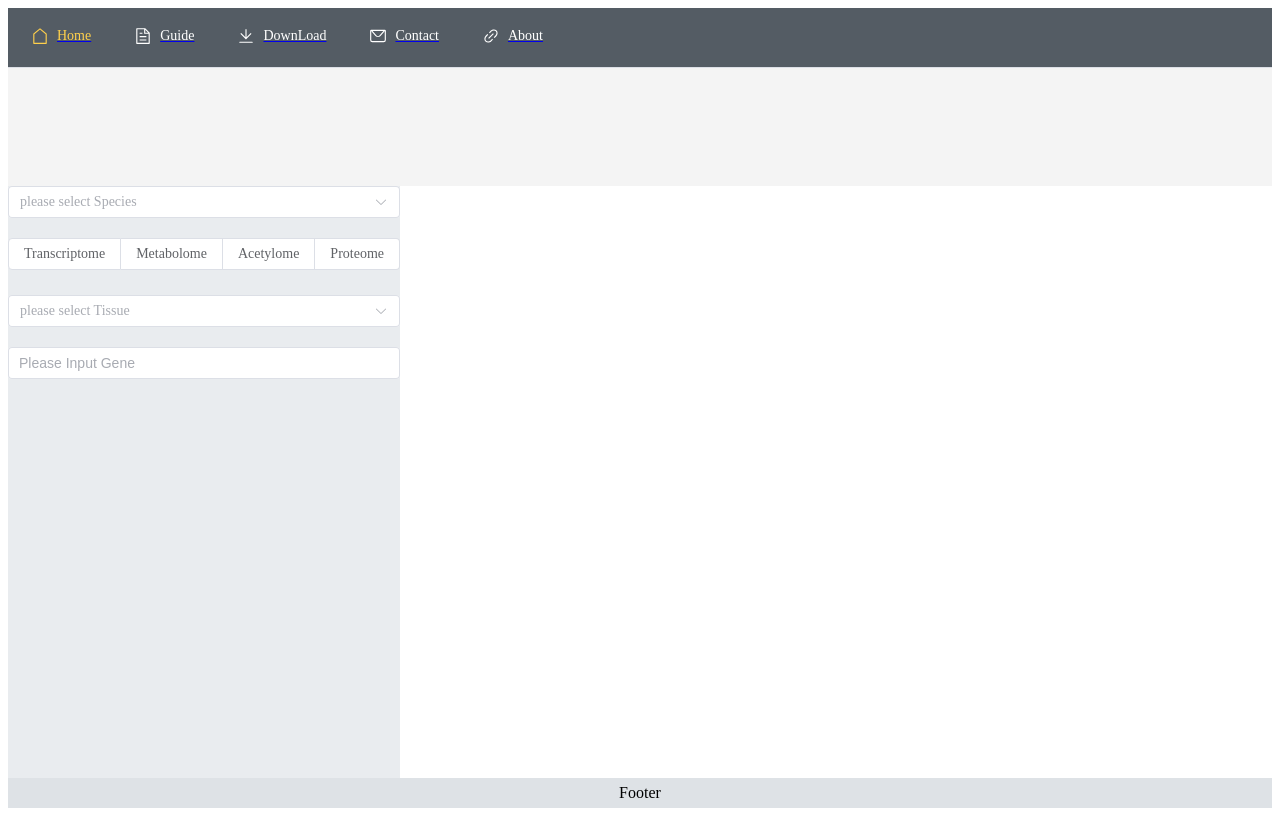
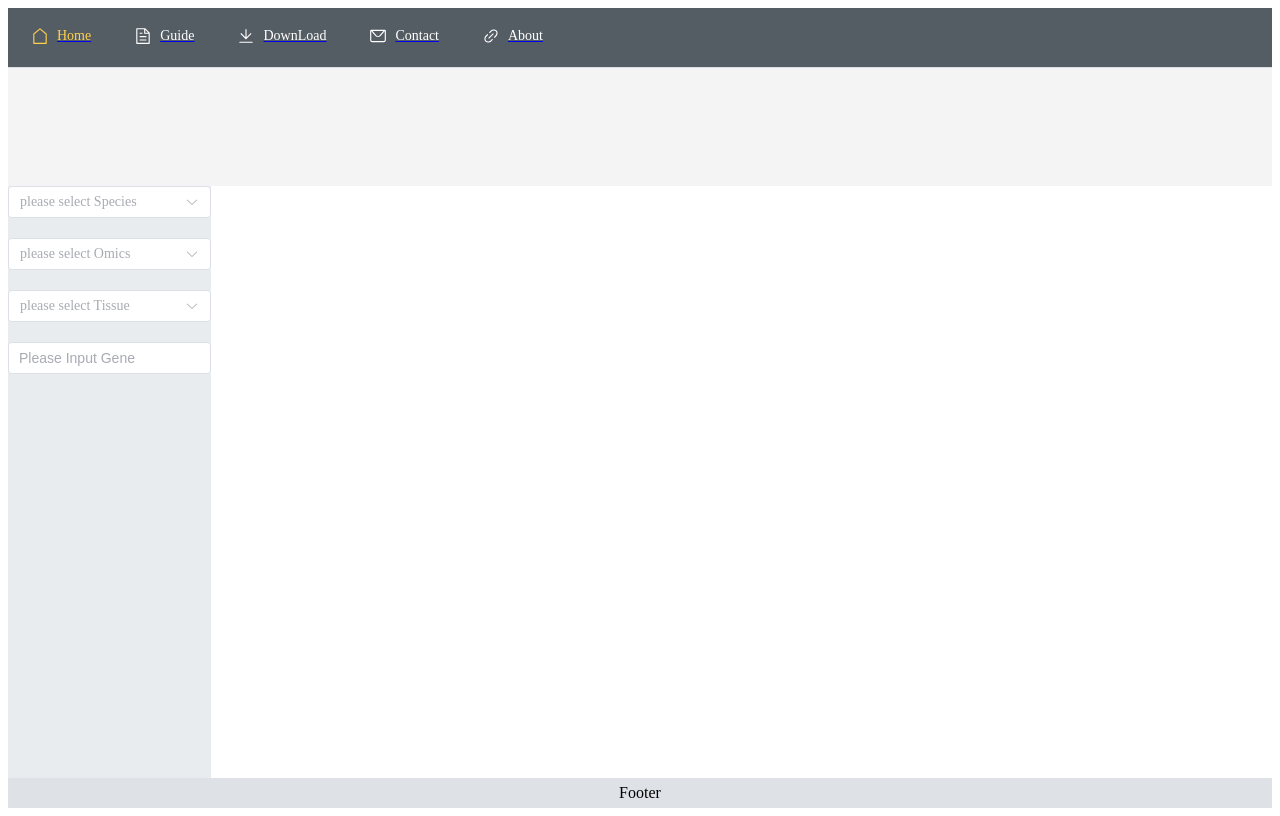
Before and after one commit to binbinL/CircaDBFrontend, a Vue app: page /home in a window 1280 px wide. Built offline with nearby package versions, Linux system fonts and the light colour scheme.

Commit message:
feat: package getOmic Axios firstly

```diff
--- /dev/null
+++ b/src/apis/apis.js
@@ -0,0 +1,9 @@
+import {request} from "@/utils/request";
+
+export function fetchOmicsData (params){
+    return request({
+        url: '/omics',
+        method: 'get',
+        params: params
+    })
+}
--- /dev/null
+++ b/src/utils/request.js
@@ -0,0 +1,29 @@
+import axios from "axios";
+import {ElMessage} from "element-plus";
+
+// 使用 export defalut 就不需要导入时 解包操作 {}
+export function request(config) {
+    //  创建axios 实例
+    const instance = axios.create({
+        baseURL: "http://localhost:8080",
+        // baseURL: import.meta.env.VITE_BASE_URL,
+        timeout: 5000,
+    });
+
+    // 响应
+    instance.interceptors.response.use(
+        (res) => {
+            ElMessage({
+                message: res.data.msg,
+                type: "success",
+            });
+            return res.data.data;
+        },
+        (error) => {
+            console.log(error);
+        }
+    );
+
+    // 发送请求
+    return instance(config);
+}
--- a/src/views/Details/index.vue
+++ b/src/views/Details/index.vue
@@ -96,7 +96,6 @@ function GetData(data) {
       });
     });
 
-
     legenddata.push(conditions[conditionIndex]); // 添加均值数据的图例名称
 
   });
--- a/src/views/Home/components/Left.vue
+++ b/src/views/Home/components/Left.vue
@@ -9,12 +9,18 @@
     </div>
 
     <div style="margin-top: 20px" class="vertical-radio-group">
-      <el-radio-group v-model="data.omics">
-        <el-radio-button label="Transcriptome" value="Transcriptome"/>
-        <el-radio-button label="Metabolome" value="Metabolome"/>
-        <el-radio-button label="Acetylome" value="Acetylome"/>
-        <el-radio-button label="Proteome" value="Proteome"/>
-      </el-radio-group>
+      <!--      <el-radio-group v-model="data.omics">-->
+      <!--        <el-radio-button label="Transcriptome" value="Transcriptome"/>-->
+      <!--        <el-radio-button label="Metabolome" value="Metabolome"/>-->
+      <!--        <el-radio-button label="Acetylome" value="Acetylome"/>-->
+      <!--        <el-radio-button label="Proteome" value="Proteome"/>-->
+      <!--      </el-radio-group>-->
+      <el-select v-model="data.omics" placeholder="please select Omics" @change="handleOmicChange">
+        <el-option label="Transcriptome" value="Transcriptome"/>
+        <el-option label="Metabolome" value="Metabolome"/>
+        <el-option label="Acetylome" value="Acetylome"/>
+        <el-option label="Proteome" value="Proteome"/>
+      </el-select>
     </div>
 
     <div style="margin-top: 20px" class="vertical-radio-group">
@@ -46,6 +52,7 @@
 <script setup>
 import {watch, reactive, ref, onMounted} from 'vue'
 import axios from 'axios'
+import {fetchOmicsData} from '@/apis/apis'
 import genenames from '@/data/genenames.json'
 
 const data = reactive({
@@ -70,23 +77,37 @@ function handleSpeciesChange() {
 //   fetchOmicsData();
 // })
 
-function fetchOmicsData() {
-  axios.get(`/api/omics`, {params: {omics: data.omics}})
+const handleOmicChange = () => {
+  console.log('Selected omics:', data.omics)
+  fetchOmicsData({omics: data.omics})
       .then(response => {
-        tissues.value = response.data.data.tissue_count
-        emits('getOmics', response.data.data)
+        console.log('left', response.tissue_count)
+        tissues.value = response.tissue_count
+        emits('getOmics', response)
         genes.name = genenames.Mus.genenames//写死的Mus
-        console.log('left', response.data.data.tissue_count)
+        console.log('left', response)
       })
       .catch(error => {
-        console.error(error);
+        console.log(error);
       })
 }
-
-watch(() => data.omics, (newValue, oldValue) => {
-  console.log('watch-omics', newValue, oldValue)
-  fetchOmicsData();
-})
+// function fetchOmicsData() {
+//   axios.get(`/api/omics`, {params: {omics: data.omics}})
+//       .then(response => {
+//         tissues.value = response.data.data.tissue_count
+//         emits('getOmics', response.data.data)
+//         genes.name = genenames.Mus.genenames//写死的Mus
+//         console.log('left', response.data.data.tissue_count)
+//       })
+//       .catch(error => {
+//         console.error(error);
+//       })
+// }
+//
+// watch(() => data.omics, (newValue, oldValue) => {
+//   console.log('watch-omics', newValue, oldValue)
+//   fetchOmicsData();
+// })
 
 watch(() => data.tissue, (newValue, oldValue) => {
   if (newValue === undefined) {
```
